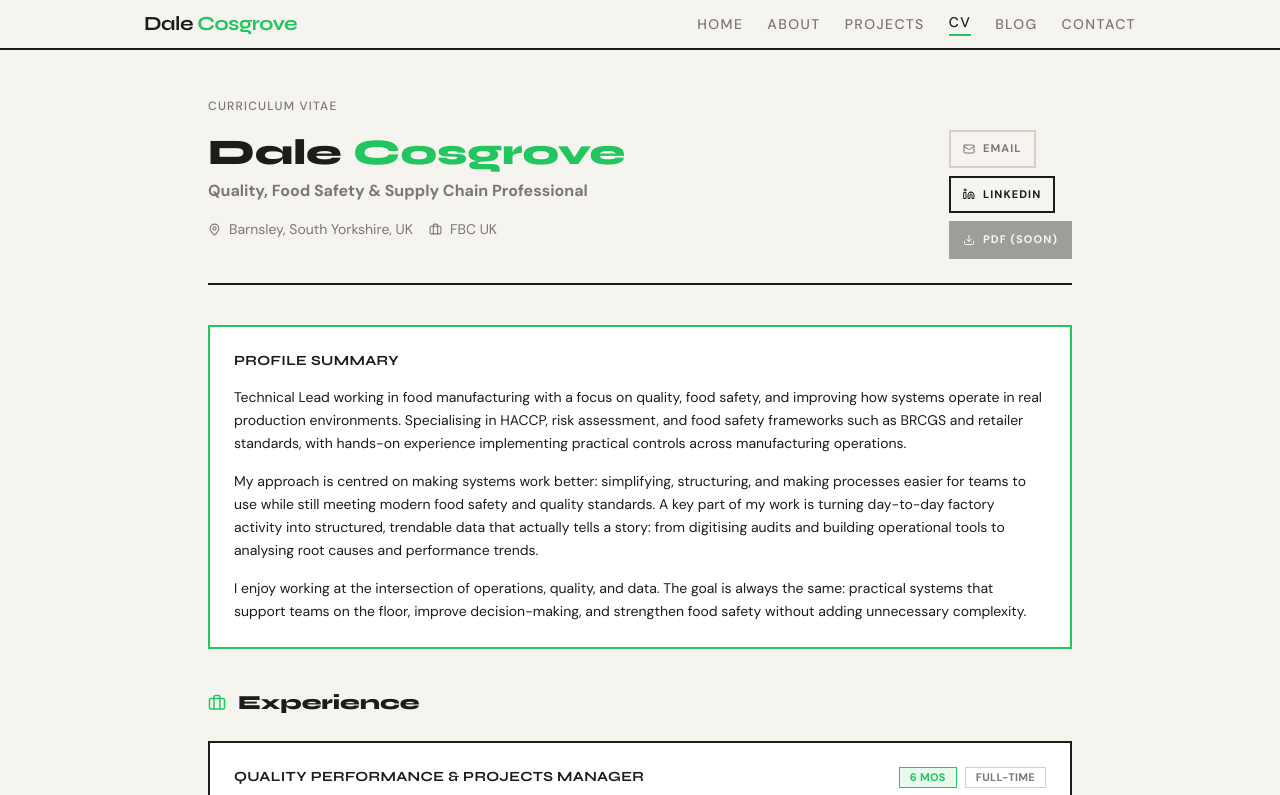
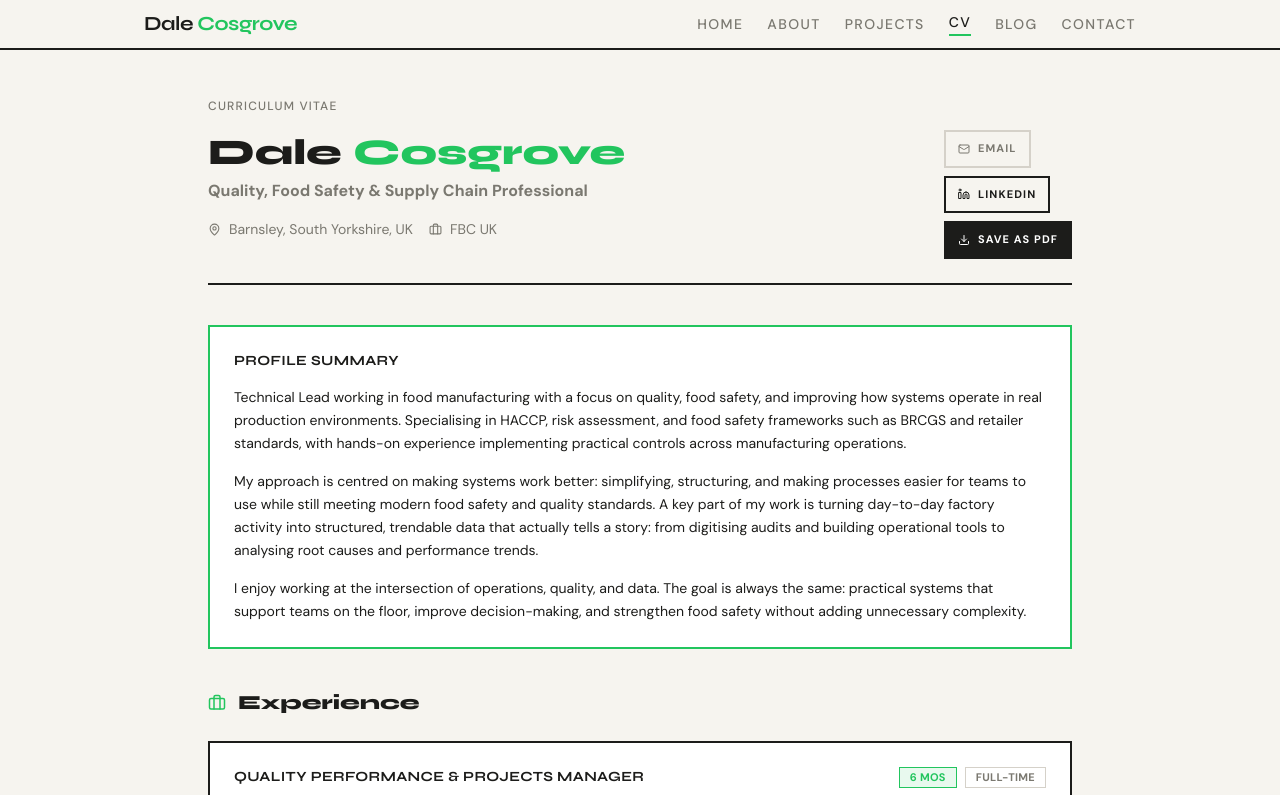
Before and after one commit to CosgroDev/CGRV, a Next.js app: page /cv in a window 1280 px wide. Shown: the top 795 px of the page. Built offline with nearby package versions, Linux system fonts and the light colour scheme.

Commit message:
Add PDF CV download via browser print
PrintCVButton triggers window.print() so the user can save as PDF.
Print CSS hides nav, footer, action buttons, and the bottom CTA card.
Page size set to A4 with 1.5cm margins.

https://claude.ai/code/session_01UfURDNJ6LVvre5hAGRnFQa

```diff
--- a/app/cv/page.tsx
+++ b/app/cv/page.tsx
@@ -2,9 +2,10 @@ import type { Metadata } from "next";
 import { Card, CardHeader, CardTitle, CardContent } from "@/components/ui/card";
 import { Badge } from "@/components/ui/badge";
 import { Button } from "@/components/ui/button";
-import { Download, Mail, Linkedin, MapPin, Briefcase, GraduationCap, Award, Wrench } from "lucide-react";
+import { Mail, Linkedin, MapPin, Briefcase, GraduationCap, Award, Wrench } from "lucide-react";
 import Link from "next/link";
 import { durationFromPeriod } from "@/lib/dates";
+import { PrintCVButton } from "@/components/print-cv-button";
 
 export const metadata: Metadata = {
   title: "CV | Dale Cosgrove",
@@ -274,7 +275,7 @@ export default function CVPage() {
             </div>
           </div>
 
-          <div className="flex flex-col gap-2 shrink-0">
+          <div className="flex flex-col gap-2 shrink-0 no-print">
             <Link href="mailto:dale@cgrv.co.uk">
               <Button variant="ghost" size="sm" className="w-full sm:w-auto">
                 <Mail size={12} className="mr-2" />
@@ -287,10 +288,7 @@ export default function CVPage() {
                 LinkedIn
               </Button>
             </Link>
-            <Button variant="primary" size="sm" className="w-full sm:w-auto" disabled>
-              <Download size={12} className="mr-2" />
-              PDF (Soon)
-            </Button>
+            <PrintCVButton />
           </div>
         </div>
         <div className="editorial-divider" />
@@ -525,7 +523,7 @@ export default function CVPage() {
         </div>
 
         {/* Bottom CTA */}
-        <Card variant="green" className="text-center">
+        <Card variant="green" className="text-center no-print">
           <CardContent className="py-8">
             <p
               className="text-lg font-bold text-[#1C1C1A] mb-6"
--- a/app/globals.css
+++ b/app/globals.css
@@ -93,3 +93,28 @@ body {
 .float-anim {
   animation: float 4s ease-in-out infinite;
 }
+
+/* Print / PDF styles */
+@media print {
+  nav,
+  footer,
+  .no-print {
+    display: none !important;
+  }
+
+  body {
+    background: white !important;
+    color: black !important;
+    font-size: 11pt;
+  }
+
+  @page {
+    margin: 1.5cm;
+    size: A4;
+  }
+
+  /* Avoid breaking cards across pages */
+  .card-print-safe {
+    break-inside: avoid;
+  }
+}
--- /dev/null
+++ b/components/print-cv-button.tsx
@@ -0,0 +1,18 @@
+"use client";
+
+import { Button } from "@/components/ui/button";
+import { Download } from "lucide-react";
+
+export function PrintCVButton() {
+  return (
+    <Button
+      variant="primary"
+      size="sm"
+      className="w-full sm:w-auto"
+      onClick={() => window.print()}
+    >
+      <Download size={12} className="mr-2" />
+      Save as PDF
+    </Button>
+  );
+}
```
